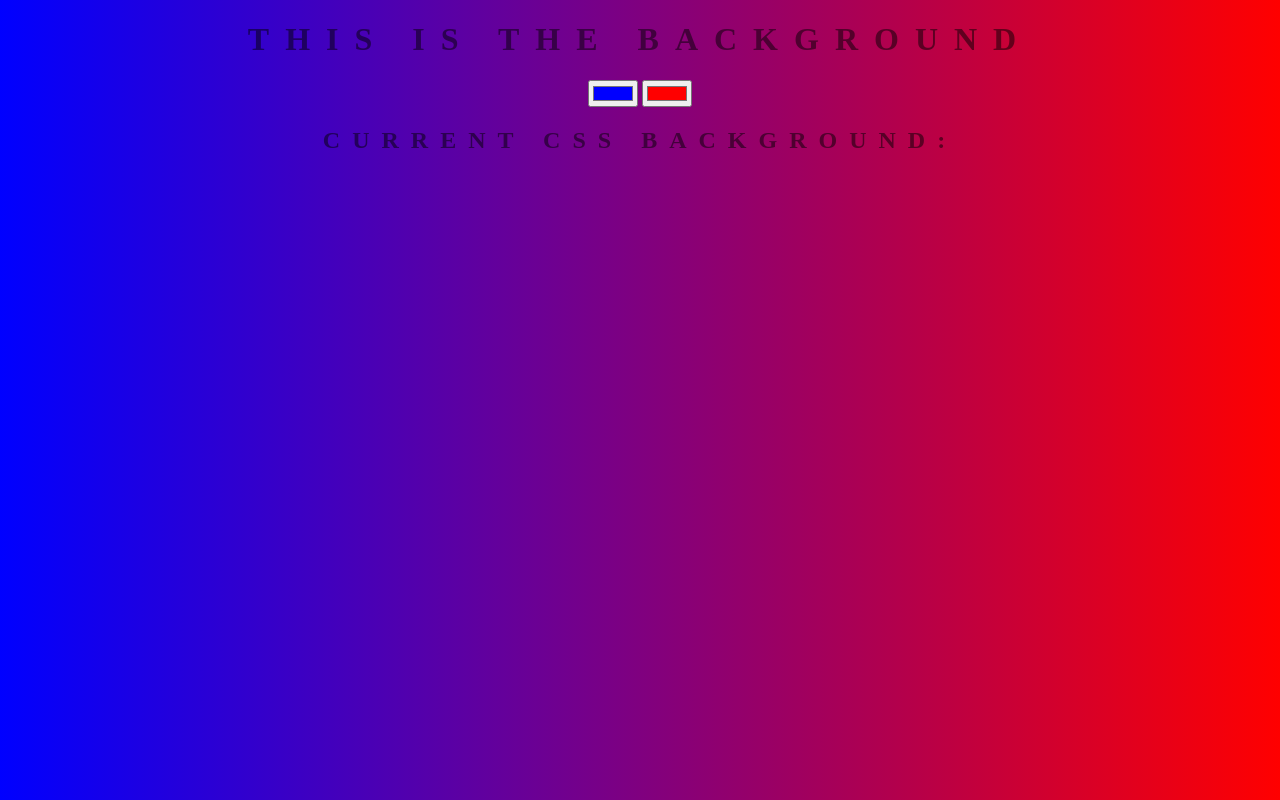
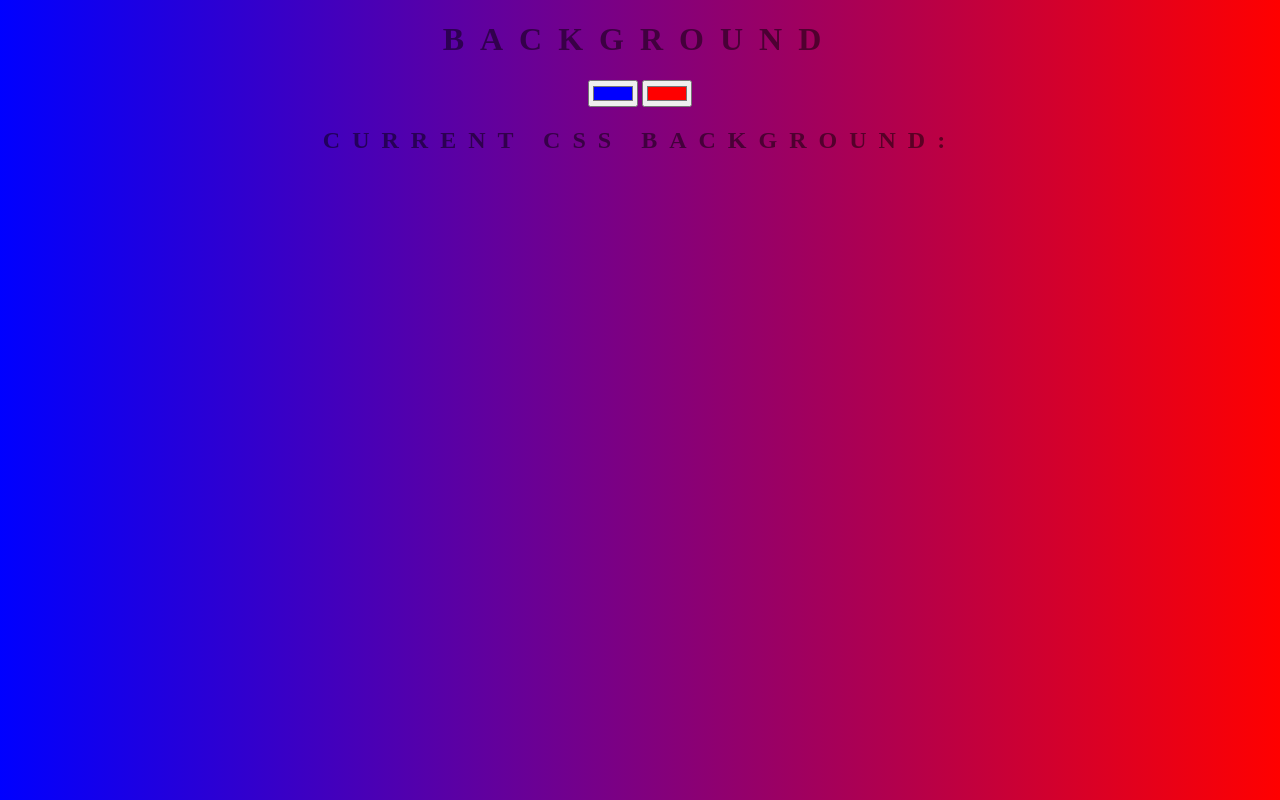
Before and after one commit to milolatui12/background-generator, a plain HTML site: page index.html in a window 1280 px wide. Drawn offline with Linux system fonts and the light colour scheme.

Commit message:
reverting back to old title

```diff
--- a/index.html
+++ b/index.html
@@ -8,7 +8,7 @@
     <link rel="stylesheet" href="style.css">
 </head>
 <body id="body">
-    <h1>this is the background</h1>
+    <h1>background</h1>
     <input id="color1" type="color" name="color1" value="#0000ff">
     <input id="color2" type="color" name="color2" value="#ff0000">
     <h2>current css background:</h2>
```
